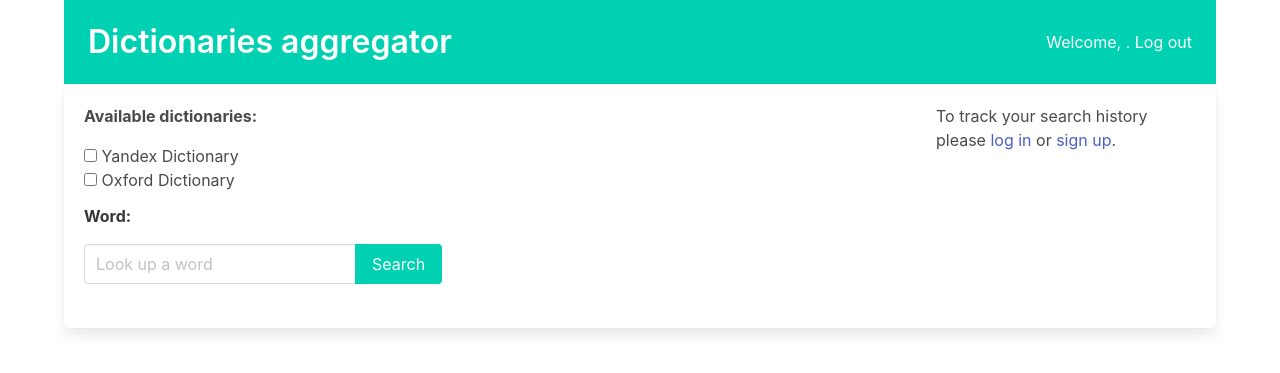
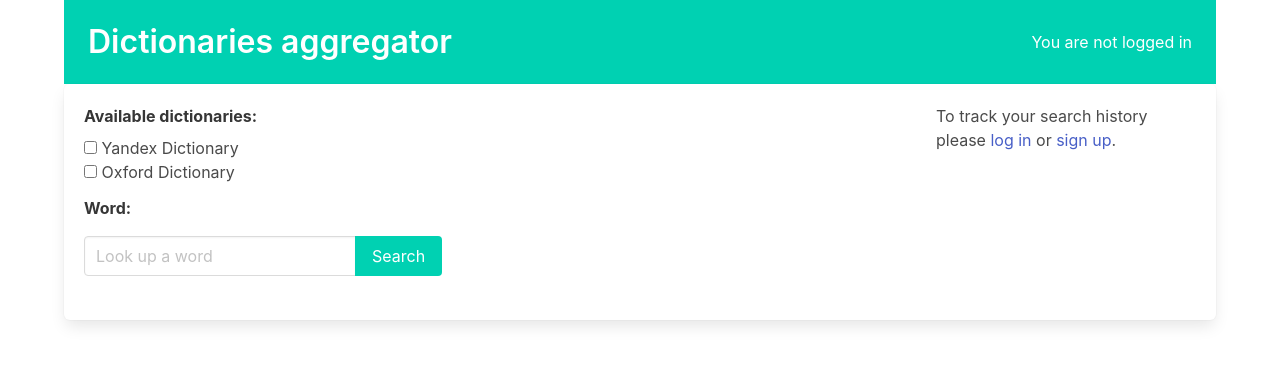
Before and after one commit to nvp85/dicts_aggregator, a Django app: page /home/ in a window 1280 px wide. Shown: the top 373 px of the page. Run offline with Django 3.2, Linux system fonts and the light colour scheme.

Commit message:
add redirect urls for login adn logout to settings.py. modify home.html

```diff
--- a/dicts_aggregator/settings.py
+++ b/dicts_aggregator/settings.py
@@ -138,3 +138,6 @@
         'LOCATION': 'dict_cache_table',
     }
 }
+
+LOGIN_REDIRECT_URL = "home"
+LOGOUT_REDIRECT_URL = "home"
--- a/dicts_aggregator/urls.py
+++ b/dicts_aggregator/urls.py
@@ -22,7 +22,7 @@
     path('admin/', admin.site.urls),
     path('home/', homepage, name='home'),
     path('login/', auth_views.LoginView.as_view(template_name='login.html', extra_context={'next': 'home',}), name='login'),
-    path('logout/', auth_views.LogoutView.as_view(template_name='home.html', extra_context={'next': 'home',}), name='logout'),
+    path('logout/', auth_views.LogoutView.as_view(template_name='home.html'), name='logout'),
     #path('password_reset/', auth_views.PasswordResetView.as_view(template_name='login.html'), name='password_reset'),
     path('signup/', signup, name='signup'),
     path('search/', search_view, name='search'),
--- a/templates/home.html
+++ b/templates/home.html
@@ -15,7 +15,11 @@
                     <h2 class="title"><a href="{% url 'home' %}">Dictionaries aggregator</a></h2>
                     </div>
                     <div class="level-right">
-                        <p>Welcome, {{ user.username }}. <a href={% url "logout" %}>Log out</a></p>
+                        {% if user.is_authenticated %}
+                        <p>Signed in as {{ user.username }}. <a href={% url "logout" %}>Log out</a></p>
+                        {% else %}
+                        <p>You are not <a href={% url "login" %}>logged in</a></p>
+                        {% endif %}
                     </div>
                 </nav>
             </div>
@@ -25,13 +29,10 @@
 
             <div class="columns">
                 <div class="column is-three-quarters">
-                    {% if user.is_authenticated %}
-                    <p class="mb-4">Welcome, {{ user.username }}. Thanks for logging in. <a href={% url "logout" %}>Log out</a>.</p>
-                    {% endif %}
-                    <p class="has-text-weight-bold">Available dictionaries:</p>
-                    <form method="post" action={% url "search" %} class="mt-4">
+                    <form method="post" action={% url "search" %}>
                         {% csrf_token %}
                         <div class="field">
+                            <label class="label is-normal">Available dictionaries:</label>
                             {{ search_form.dicts.errors }}
                             {{ search_form.dicts }}
                         </div>
@@ -45,7 +46,6 @@
                                     <p class="control">
                                     <input class="input" type="text" placeholder="Look up a word" id="{{ search_form.word.id_for_label }}" name="{{ search_form.word.name }}">
                                     </p>
-
                                     <p class="control">
                                         <input type="submit" value="Search" class="button is-primary">
                                     </p>
@@ -61,7 +61,7 @@
                 </div>
                 <div class="column">
                     {% if user.is_authenticated %}
-                    <p class="has-text-weight-bold">Preveously looked up words:</p>
+                        <p class="has-text-weight-bold">Preveously looked up words:</p>
                         <ul>
                         {% for word in search_records  %}
                         <li>{{ word.word }}</li>
@@ -72,8 +72,6 @@
                     {% endif %}
                 </div>
             </div>
-
-
         {% endblock %}
         </div>
     </div>
```
